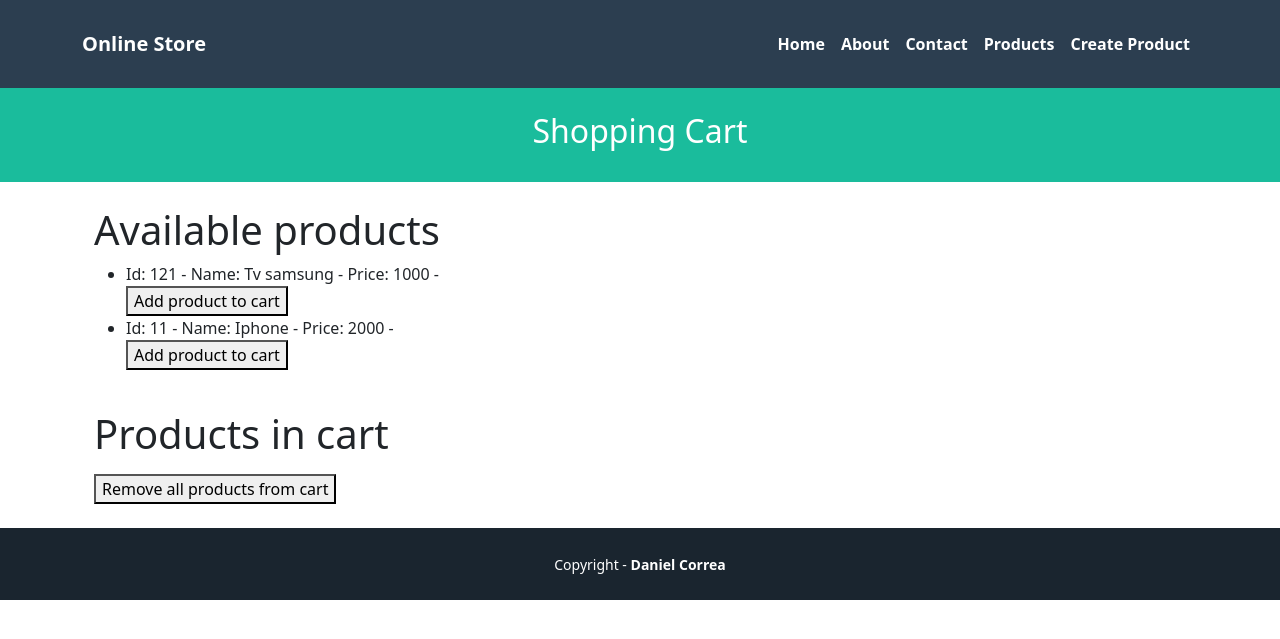
After one commit to NSaldarriagaV/Talleres---Arq.-Software, a Django app: page /cart/ in a window 1280 px wide. The commit adds this page. Shown: the top 639 px of the page. Run offline with Django 5.2, Linux system fonts and the light colour scheme.

Commit message:
Taller 3-A

```diff
--- /dev/null
+++ b/pages/templates/cart/index.html
@@ -0,0 +1,53 @@
+{% extends 'pages/base.html' %}
+
+{% block title %}
+    {{ title }}
+{% endblock %}
+
+{% block header_title %}
+    {{ subtitle }}
+{% endblock %}
+
+{% block content %}
+<div class="container">
+
+    <div class="row justify-content-center">
+        <div class="col-md-12">
+            <h1>Available products</h1>
+            <ul>
+                {% for key, product in products.items %}
+                    <li>
+                        Id: {{ key }} -
+                        Name: {{ product.name }} -
+                        Price: {{ product.price }} -
+                        <form method="post" action="{% url 'cart_add' key %}">
+                            {% csrf_token %}
+                            <button type="submit">Add product to cart</button>
+                        </form>
+                    </li>
+                {% endfor %}
+            </ul>
+        </div>
+    </div>
+
+    <div class="row justify-content-center mt-4">
+        <div class="col-md-12">
+            <h1>Products in cart</h1>
+            <ul>
+                {% for key, product in cart_products.items %}
+                    <li>
+                        Id: {{ key }} -
+                        Name: {{ product.name }} -
+                        Price: {{ product.price }}
+                    </li>
+                {% endfor %}
+            </ul>
+            <form method="post" action="{% url 'cart_removeAll' %}">
+                {% csrf_token %}
+                <button type="submit">Remove all products from cart</button>
+            </form>
+        </div>
+    </div>
+
+</div>
+{% endblock %}
--- a/pages/templates/pages/base.html
+++ b/pages/templates/pages/base.html
@@ -4,13 +4,11 @@
   <head>
     <meta charset="utf-8" />
     <meta name="viewport" content="width=device-width, initial-scale=1" />
-
-    <link href="https://cdn.jsdelivr.net/npm/bootstrap@5.3.0-alpha1/dist/css/bootstrap.min.css" rel="stylesheet" crossorigin="anonymous" />
+    <link
+      href="https://cdn.jsdelivr.net/npm/bootstrap@5.3.0-alpha1/dist/css/bootstrap.min.css" rel="stylesheet" crossorigin="anonymous"/>
     <link href="{% static 'pages/app.css' %}" rel="stylesheet" />
-
-    <title>{% block title %}'Online Store'{% endblock %}</title>
+    <title>{% block title %}Online Store{% endblock %}</title>
   </head>
-
   <body>
     <!-- header -->
     <nav class="navbar navbar-expand-lg navbar-dark bg-secondary py-4">
@@ -19,13 +17,13 @@
         <button class="navbar-toggler" type="button" data-bs-toggle="collapse" data-bs-target="#navbarNavAltMarkup" aria-controls="navbarNavAltMarkup" aria-expanded="false" aria-label="Toggle navigation">
           <span class="navbar-toggler-icon"></span>
         </button>
-
         <div class="collapse navbar-collapse" id="navbarNavAltMarkup">
           <div class="navbar-nav ms-auto">
             <a class="nav-link active" href="{% url 'home' %}">Home</a>
             <a class="nav-link active" href="{% url 'about' %}">About</a>
             <a class="nav-link active" href="{% url 'contact' %}">Contact</a>
             <a class="nav-link active" href="{% url 'index' %}">Products</a>
+            <a class="nav-link active" href="{% url 'form' %}">Create Product</a>
           </div>
         </div>
       </div>
@@ -33,13 +31,14 @@
 
     <header class="masthead bg-primary text-white text-center py-4">
       <div class="container d-flex align-items-center flex-column">
-            <h2>{% block header_title %}'A Laravel EAFIT App'{% endblock %}</h2>
+        <h2>{% block header_title %}A Laravel EAFIT App{% endblock %}</h2>
       </div>
     </header>
     <!-- header -->
 
     <div class="container my-4">
-        {% block content %} {% endblock %}
+      {% block content %}
+      {% endblock %}
     </div>
 
     <!-- footer -->
@@ -47,14 +46,17 @@
     <div class="copyright py-4 text-center text-white">
       <div class="container">
         <small>
-                Copyright -
-                <a class="text-reset fw-bold text-decoration-none" target="_blank" href="https://twitter.com/danielgarax">Daniel Correa</a>
+          Copyright - <a class="text-reset fw-bold text-decoration-none" target="_blank" href="https://twitter.com/danielgarax"> Daniel Correa
+          </a>
         </small>
       </div>
     </div>
     {% endblock %}
     <!-- footer -->
 
-    <script src="https://cdn.jsdelivr.net/npm/bootstrap@5.3.0-alpha1/dist/js/bootstrap.bundle.min.js" crossorigin="anonymous"></script>
+    <script
+      src="https://cdn.jsdelivr.net/npm/bootstrap@5.3.0-alpha1/dist/js/bootstrap.bundle.min.js"
+      crossorigin="anonymous"
+    ></script>
   </body>
 </html>
--- a/pages/urls.py
+++ b/pages/urls.py
@@ -1,5 +1,5 @@
 from django.urls import path
-from .views import HomePageView, AboutPageView, ContactPageView, ProductIndexView, ProductShowView, ProductCreateView
+from .views import HomePageView, AboutPageView, ContactPageView, ProductIndexView, ProductShowView, ProductCreateView, CartView, CartRemoveAllView
 
 urlpatterns = [
     path("", HomePageView.as_view(), name='home'),
@@ -8,4 +8,7 @@ urlpatterns = [
     path('products/', ProductIndexView.as_view(), name='index'),
     path('products/create', ProductCreateView.as_view(), name='form'),
     path('products/<str:id>', ProductShowView.as_view(), name='show'),
+    path('cart/', CartView.as_view(), name='cart_index'),
+path('cart/add/<str:product_id>', CartView.as_view(), name='cart_add'),
+path('cart/removeAll', CartRemoveAllView.as_view(), name='cart_removeAll'),
 ]
--- a/pages/views.py
+++ b/pages/views.py
@@ -108,3 +108,46 @@ class ProductListView(ListView):
         context['title'] = 'Products - Online Store'
         context['subtitle'] = 'List of products'
         return context
+
+class CartView(View):
+    template_name = 'cart/index.html'
+
+    def get(self, request):
+        # Simulated database for products
+        products = {
+            121: {'name': 'Tv samsung', 'price': '1000'},
+            11: {'name': 'Iphone', 'price': '2000'}
+        }
+
+        # Get cart products from session
+        cart_products = {}
+        cart_product_data = request.session.get('cart_product_data', {})
+
+        for key, product in products.items():
+            if str(key) in cart_product_data.keys():
+                cart_products[key] = product
+
+        # Prepare data for the view
+        view_data = {
+            'title': 'Cart - Online Store',
+            'subtitle': 'Shopping Cart',
+            'products': products,
+            'cart_products': cart_products
+        }
+
+        return render(request, self.template_name, view_data)
+
+    def post(self, request, product_id):
+        # Get cart products from session and add the new product
+        cart_product_data = request.session.get('cart_product_data', {})
+        cart_product_data[product_id] = product_id
+        request.session['cart_product_data'] = cart_product_data
+        return redirect('cart_index')
+
+
+class CartRemoveAllView(View):
+    def post(self, request):
+        # Remove all products from cart in session
+        if 'cart_product_data' in request.session:
+            del request.session['cart_product_data']
+        return redirect('cart_index')
```
Also changed, not shown: db.sqlite3. Lines whose indentation alone changed are shown as unchanged.
